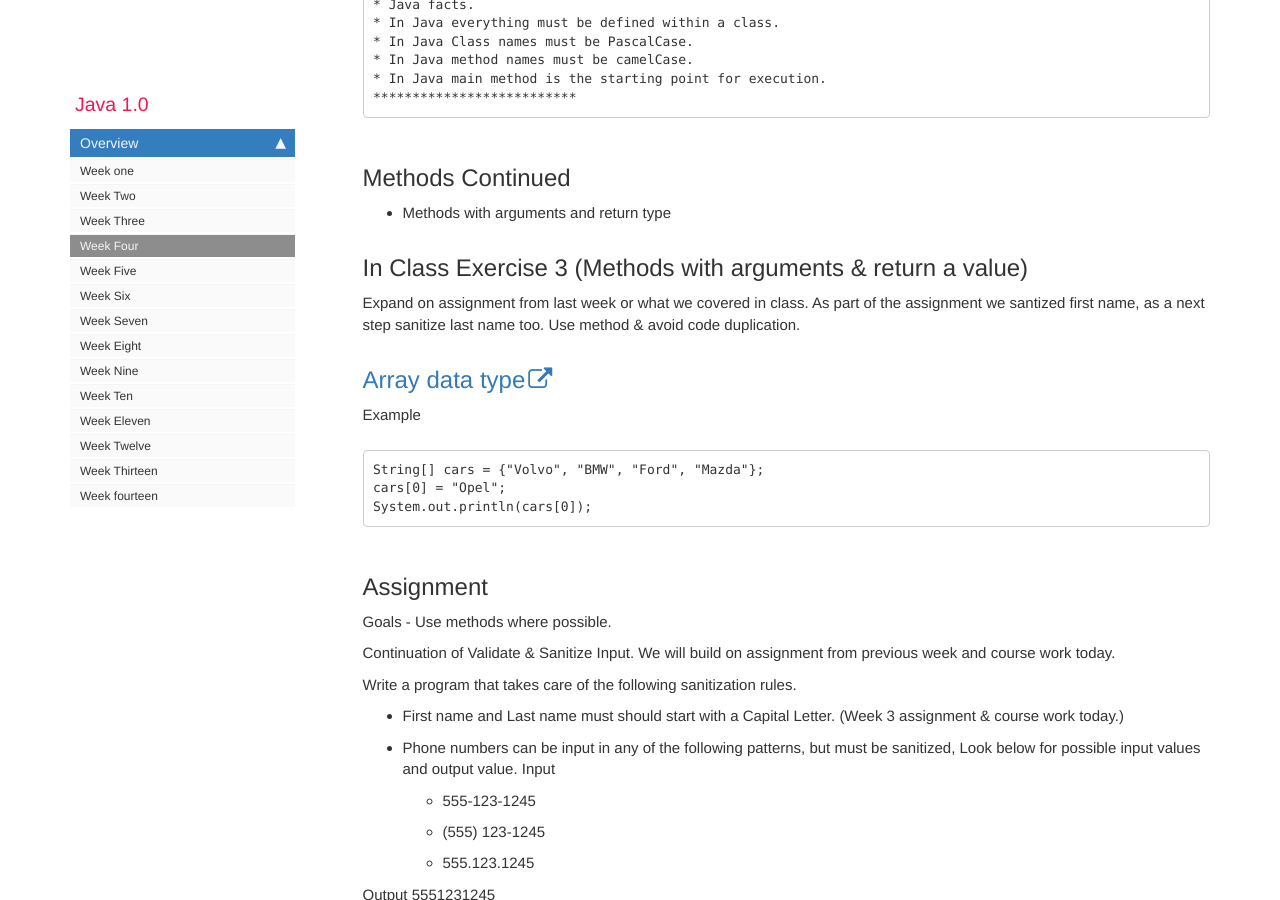
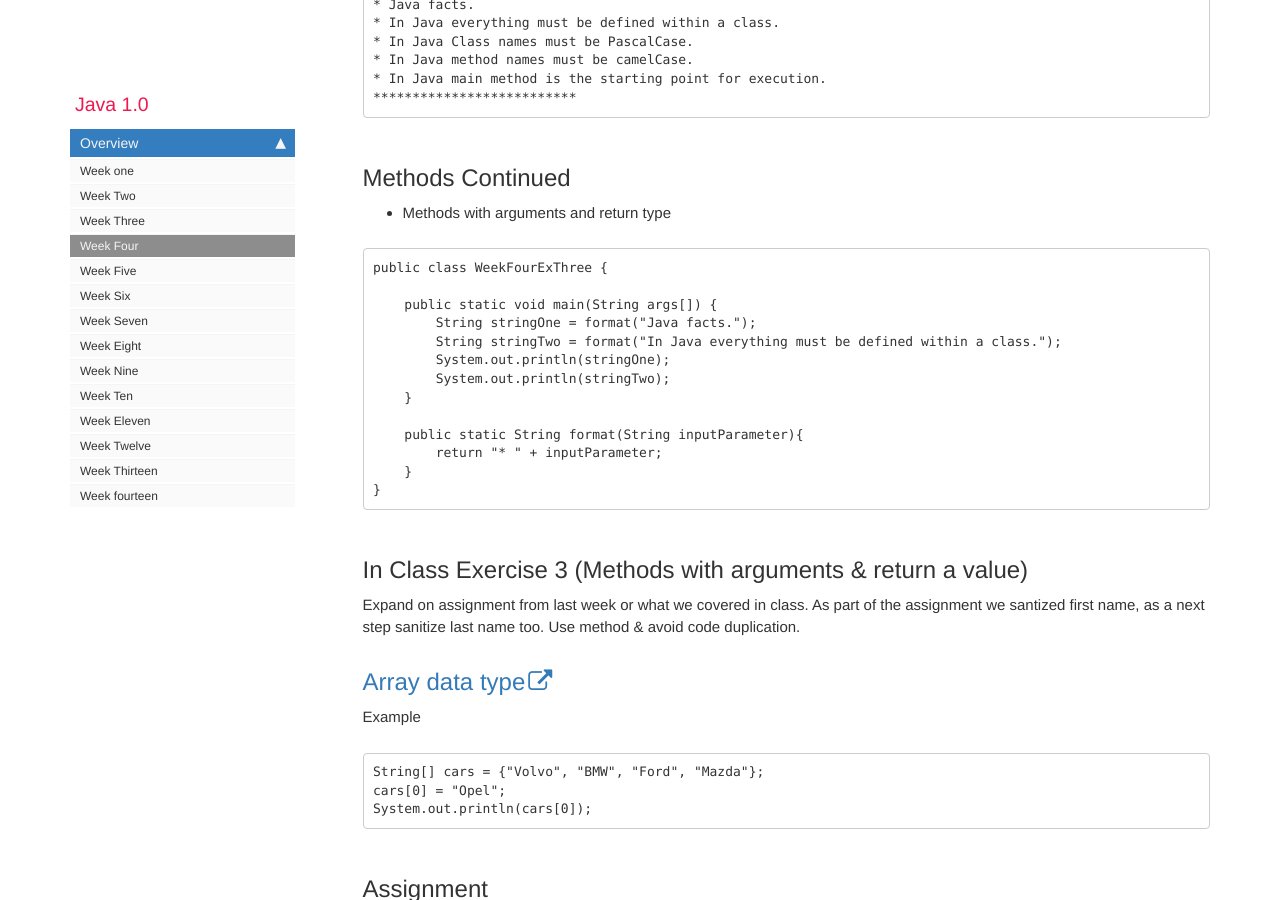
Before and after one commit to rambethina/java, a Jekyll site: the page built from pages/mydoc/mydoc_week_four.md, in a window 1280 px wide and 900 px high, scrolled down 2370 px. Built offline with Jekyll 4.4.1, drawn with Linux system fonts in a browser that asks for light colours; comment, search, counter and statistics services are not loaded.

Commit message:
week 4 changes

````diff
--- a/pages/mydoc/mydoc_week_four.md
+++ b/pages/mydoc/mydoc_week_four.md
@@ -89,6 +89,22 @@ Output should be
 ## Methods Continued
 * Methods with arguments and return type
 
+```
+public class WeekFourExThree {
+
+    public static void main(String args[]) {
+        String stringOne = format("Java facts.");
+        String stringTwo = format("In Java everything must be defined within a class.");
+        System.out.println(stringOne);
+        System.out.println(stringTwo);
+    }
+
+    public static String format(String inputParameter){
+        return "* " + inputParameter;
+    }
+}
+```
+
 ## In Class Exercise 3 (Methods with arguments & return a value)
 Expand on assignment from last week or what we covered in class.
 As part of the assignment we santized first name, as a next step sanitize last name too.
````
